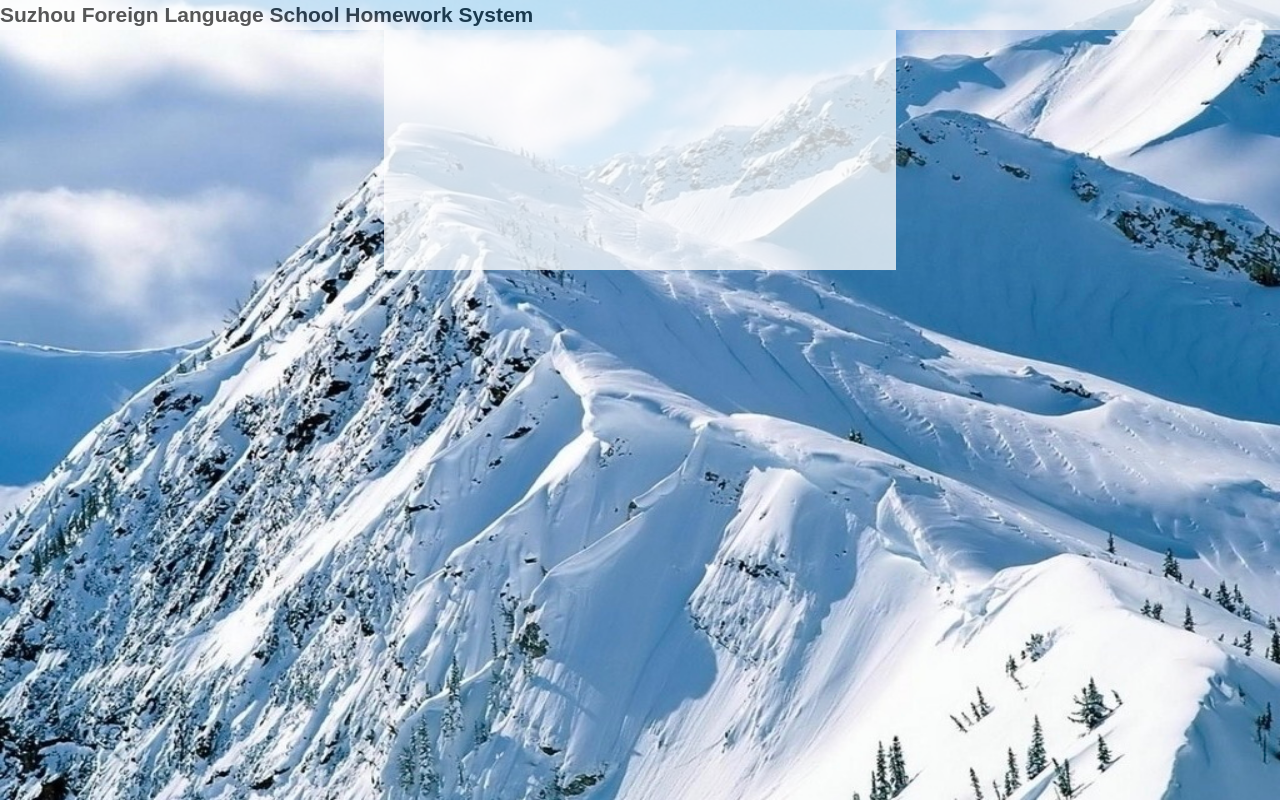
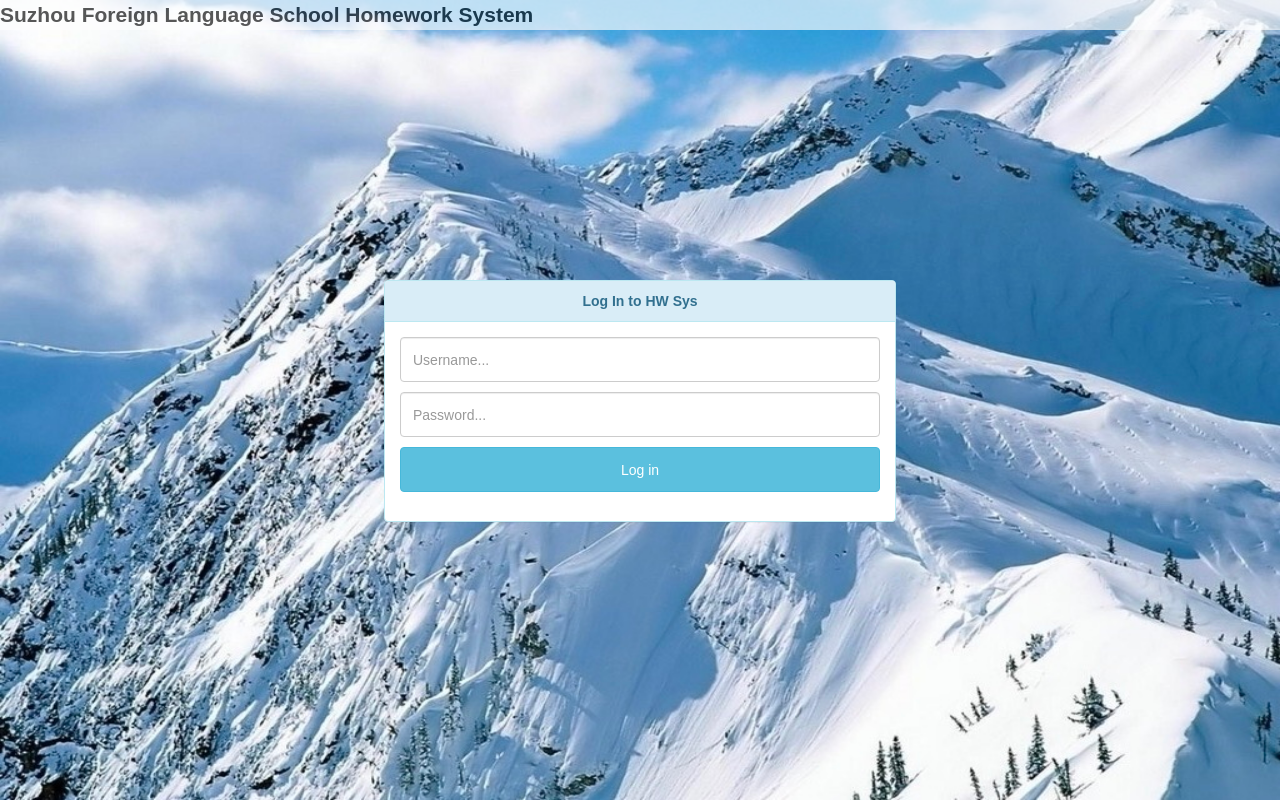
Before and after one commit to HankelBao/HwSys, a PHP site: page / in a window 1280 px wide. Run offline with PHP 8.4, Linux system fonts and the light colour scheme; some libraries are stand-ins or nearby versions.

Commit message:
Finish welcome&login

```diff
--- a/index.php
+++ b/index.php
@@ -34,8 +34,23 @@
         		<strong >Suzhou Foreign Language School Homework System</strong>
         	</div>
         </div>
-        <div style="margin:0 auto; height:30%; width:40%; background-color:#FFFFFF; opacity:0.75">
-
+        <div style="position:absolute; top:50%; left:50%; transform: translate(-50%, -50%); width:40%; height:30%;">
+        	<div class="panel panel-info">
+        		<div class="panel-heading" style="text-align:center">
+        			<strong>Log In to HW Sys</strong>
+        		</div>
+        		<div class="panel-body">
+        			<form>
+        				<input style="height: 45px" type="text" class="form-control" placeholder="Username...">
+        				<div style="height:10px"></div>
+        				<input style="height: 45px" type="password" class="form-control" placeholder="Password...">
+        				<div style="height:10px"></div>
+        				<div style="text-align:center">
+        				<button class="btn btn-info" style="height:45px; width:100%">Log in</button>
+        				</div>
+        			</form>
+        		</div>
+        	</div>
         </div>
     </body>
 </html>
```
